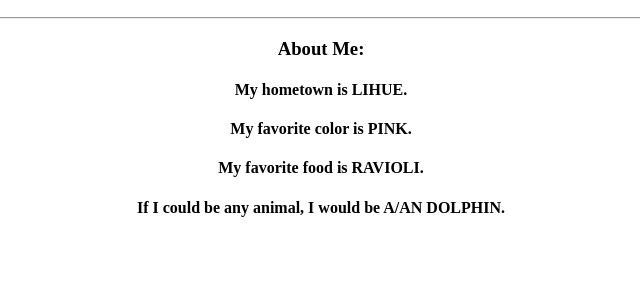
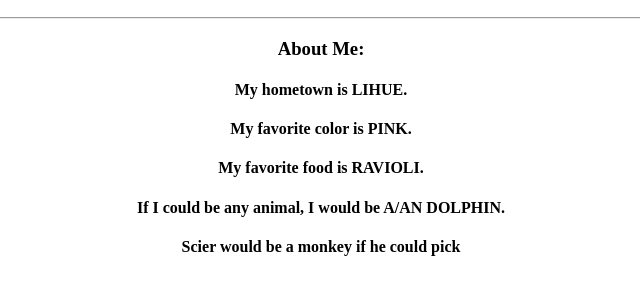
Before and after one commit to blairedc/My-Profile, a plain HTML site: page index.html in a window 1280 px wide. Shown: the part 110-404 px from the top of the page, without its empty margins (319-959 px from the left). Drawn offline with Linux system fonts and the light colour scheme.

Commit message:
Adding new placeholder text

```diff
--- a/index.html
+++ b/index.html
@@ -15,6 +15,7 @@
 					<h4>My favorite color is PINK.</h4>
 					<h4>My favorite food is RAVIOLI.</h4>
 					<h4>If I could be any animal, I would be A/AN DOLPHIN.</h4>
+                    <h4>Scier would be a monkey if he could pick</h4>
 			</div>
 		  </body>
 		</html>
```
